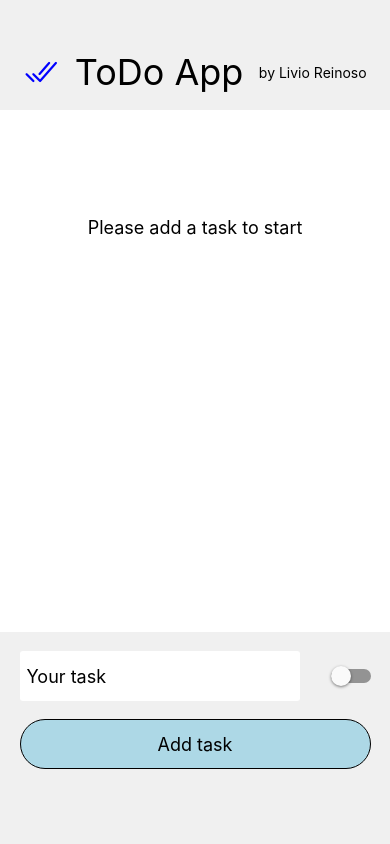
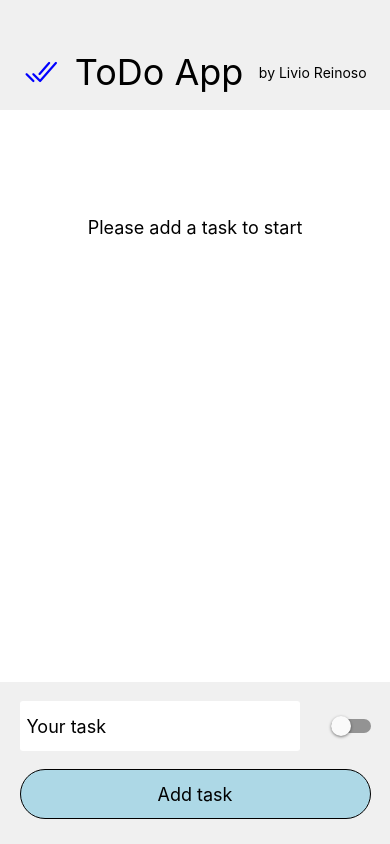
Before and after one commit to LivioDR/Fanshawe_ReactNative2_Lab01_ToDoApp, a React Native app: screen / in a window 390 px wide. Built offline with nearby package versions, Linux system fonts and the light colour scheme.

Commit message:
minor style change

```diff
--- a/components/AddTaskForm/AddTaskFormStyles.js
+++ b/components/AddTaskForm/AddTaskFormStyles.js
@@ -2,7 +2,7 @@ import { StyleSheet } from "react-native";
 
 const AddTaskFormStyles = StyleSheet.create({
     container: {
-        paddingBottom: 75,
+        paddingBottom: 25,
         width: '100%',
         padding: '5%',
         backgroundColor: '#F0F0F0',
```
